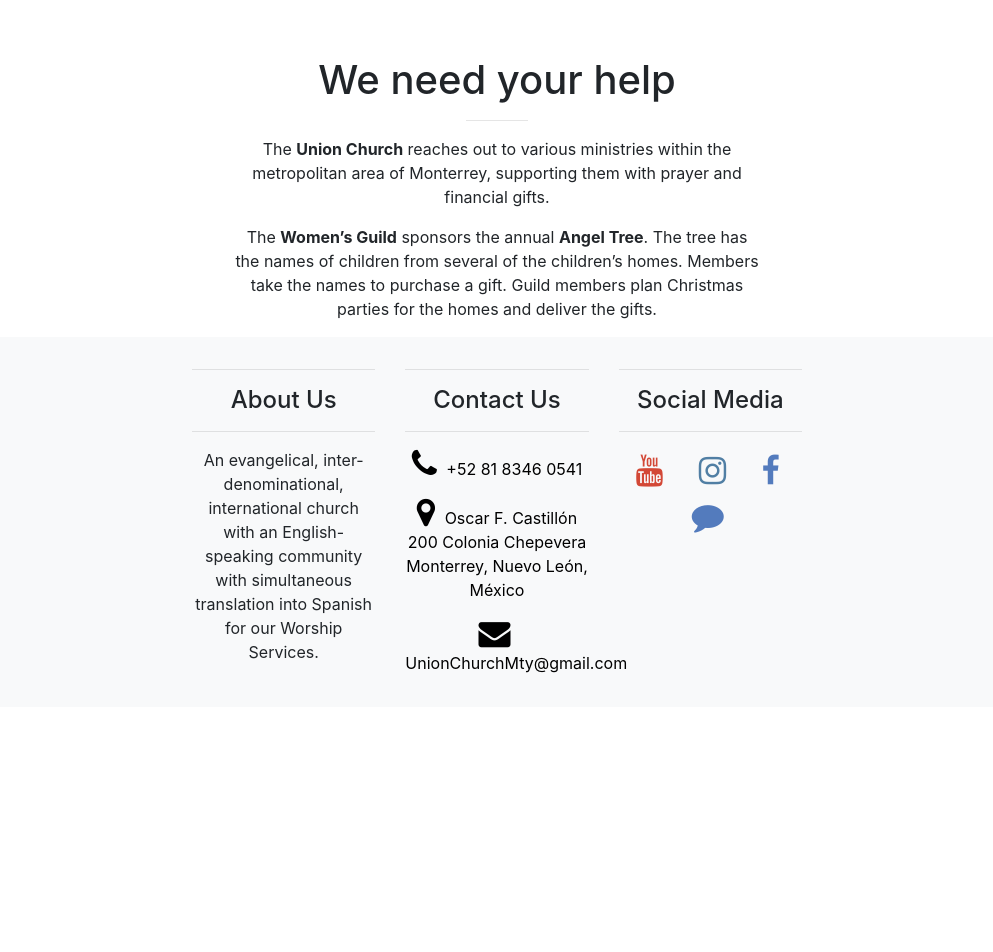
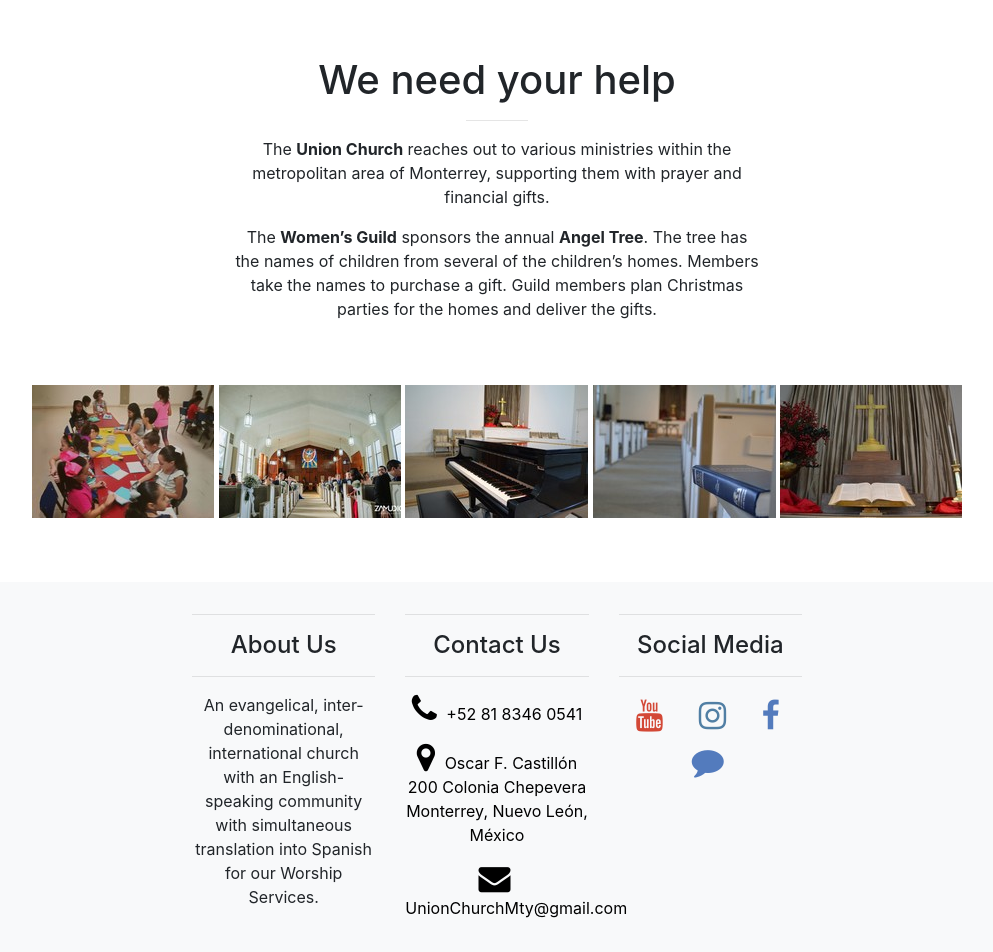
Before and after one commit to gogvale/UnionChurch, a Jekyll site: the page built from pages/ministries.html, in a window 1280 px wide. Shown: the part 696-1648 px from the top of the page, without its empty margins (143-1136 px from the left). Built offline with Jekyll 4.4.1, drawn with Linux system fonts in a browser that asks for light colours; nearby versions of some CDN libraries; before the commit the page ends 1403 px from its top, so only the background shows below that.

Commit message:
add ministry pictures

```diff
--- a/pages/ministries.html
+++ b/pages/ministries.html
@@ -19,7 +19,8 @@ excerpt: The oportunity to serve is everywhere. Meet the institutions we've been
     There are many ministry opportunities in Monterrey. The church is currently
     involved with many projects to help the community in need.
     <br />
-    Assistance can include both financial and volunteer service, and some of these groups are:
+    Assistance can include both financial and volunteer service, and some of
+    these groups are:
   </p>
   <ul class="pt-3">
     <li>El Rancho del Rey</li>
@@ -33,14 +34,13 @@ excerpt: The oportunity to serve is everywhere. Meet the institutions we've been
 <div class="container text-center my-3">
   <h1>We need your help</h1>
   <div class="col-1 mx-auto">
-      <hr>
+    <hr />
   </div>
   <div class="col-6 mx-auto">
-
     <p>
       The <b>Union Church</b> reaches out to various ministries within the
-        metropolitan area of Monterrey, supporting them with prayer and
-        financial gifts.
+      metropolitan area of Monterrey, supporting them with prayer and financial
+      gifts.
     </p>
     <p>
       The <b>Women’s Guild</b> sponsors the annual <b>Angel Tree</b>. The tree
@@ -49,4 +49,12 @@ excerpt: The oportunity to serve is everywhere. Meet the institutions we've been
       for the homes and deliver the gifts.
     </p>
   </div>
+  <div class="section">
+    {% for i in (1..5)%}
+    <img
+      src="{{site.baseurl}}/assets/ministries/pic{{i}}.jpg"
+      alt="stock photo"
+    />
+    {% endfor%}
   </div>
+</div>
```
Also changed, not shown: assets/ministries/pic1.jpg (added), assets/ministries/pic2.jpg (added), assets/ministries/pic3.jpg (added), assets/ministries/pic4.jpg (added), assets/ministries/pic5.jpg (added). Lines whose indentation alone changed are shown as unchanged.
